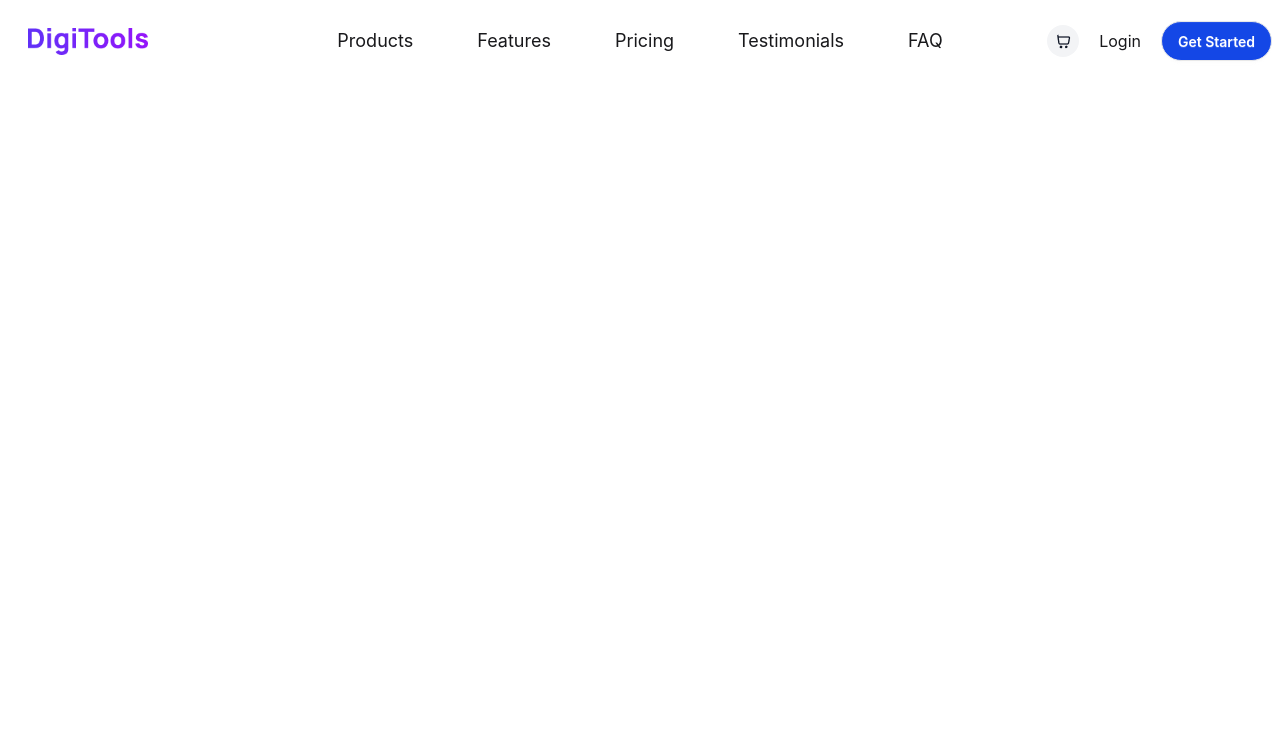
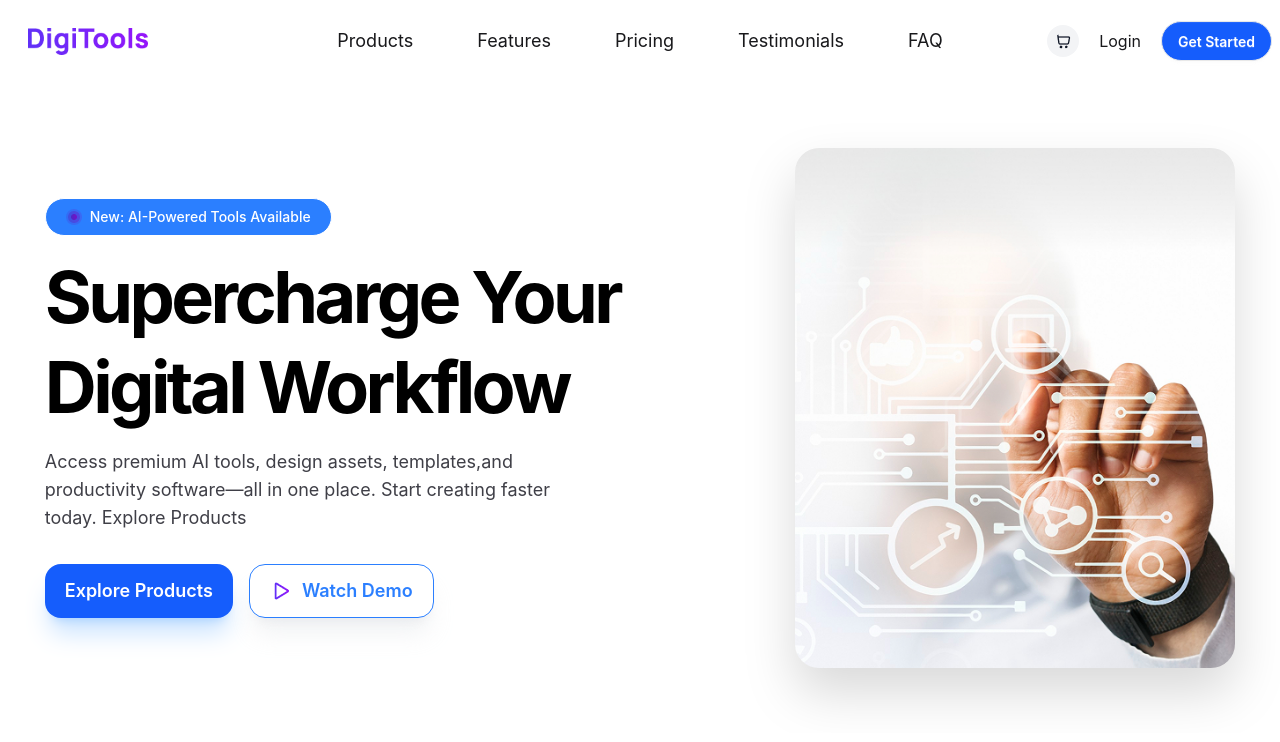
Before and after one commit to nazrul23-human/Digitools-platform-Project, a React (Vite) app: page / in a window 1280 px wide. Shown: the top 742 px of the page. Built offline with nearby package versions, Linux system fonts and the light colour scheme.

Commit message:
Banner create

```diff
--- a/src/App.jsx
+++ b/src/App.jsx
@@ -1,4 +1,5 @@
 import Navbar from './components/Navbar'
+import Banner from './components/Banner';
 import './App.css'
 
 function App() {
@@ -7,6 +8,8 @@ function App() {
   return (
     <>
       <Navbar></Navbar>
+      <Banner></Banner>
+
 
     </>
   );
--- /dev/null
+++ b/src/components/Banner.jsx
@@ -0,0 +1,54 @@
+import React from 'react';
+import BannerImage from "../../public/1.banner.png";
+
+const Banner = () => {
+    return (
+        <div className="relative min-h-162.5 flex items-center overflow-hidden">
+            <div className=" mx-auto grid grid-cols-1 lg:grid-cols-2 gap-10 items-center relative z-10">
+                {/* Left Content */}
+                <div className="space-y-4">
+                    <div className="inline-flex items-center gap-2 bg-blue-500 border text-white text-sm font-medium px-5 py-2 rounded-full">
+                        <img src="/public/Group 5.png" alt="New: AI-Powered Tools Available" />
+                        New: AI-Powered Tools Available
+                    </div>
+
+                    <h1 className=" lg:text-7xl font-bold leading-tight tracking-tighter text-black">
+                        Supercharge Your
+                        <br />
+                        <span>
+                            Digital Workflow
+                        </span>
+                    </h1>
+
+                    <p className="text-lg text-zinc-700 max-w-lg">
+                        Access premium AI tools, design assets, templates,and productivity
+                        software—all in one place. Start creating faster today.
+                        Explore Products
+                    </p>
+
+                    <div className="flex flex-wrap gap-4 pt-4">
+                        <button className="bg-blue-600 hover:bg-blue-500 px-5 py-3 rounded-2xl font-semibold text-lg shadow-xl shadow-blue-400/30 flex items-center gap-3 group text-white">
+                            Explore Products
+                        </button>
+                        <button className=" bg-white hover:bg-gray-100  px-5 py-3 border border-b-blue-500 rounded-2xl font-semibold text-lg shadow-xl shadow-gray-300/30 flex items-center gap-3 group text-blue-500 ">
+                            <img className='' src="/public/3.Play.png" alt="" />Watch Demo
+                        </button>
+                    </div>
+                </div>
+
+                {/* Right Image */}
+                <div className="relative flex justify-center lg:justify-end">
+                    <div className="relative">
+                        <img
+                            className="relative h-130 w-auto object-contain drop-shadow-2xl rounded-3xl "
+                            src="/public/1.banner.png"
+                            alt=""
+                        />
+                    </div>
+                </div>
+            </div>
+        </div>
+    );
+};
+
+export default Banner;
--- a/src/components/Navbar.jsx
+++ b/src/components/Navbar.jsx
@@ -30,7 +30,7 @@ const Navbar = () => {
       <div className="navbar-end gap-5">
         <img className='p-2 rounded-2xl bg-gray-100' src="/public/shopping-cart5.png" alt="" />
         <h3>Login</h3>
-        <h1 className="btn bg-blue-700 rounded-full text-white">Get Started</h1>
+        <h1 className="btn bg-blue-600 rounded-full text-white">Get Started</h1>
       </div>
     </div>
   );
```
Also changed, not shown: public/Group 5.png (added), public/Play.png (added).
